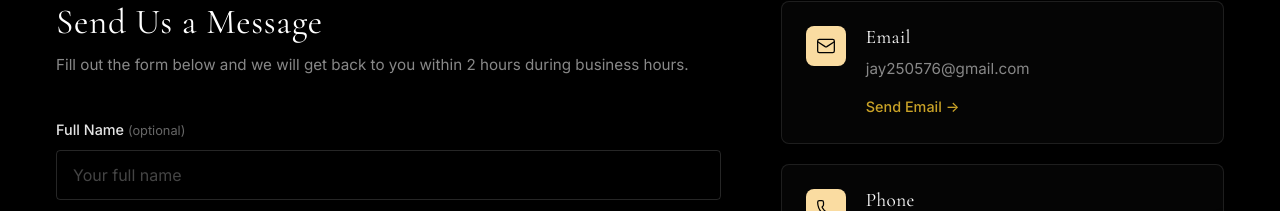
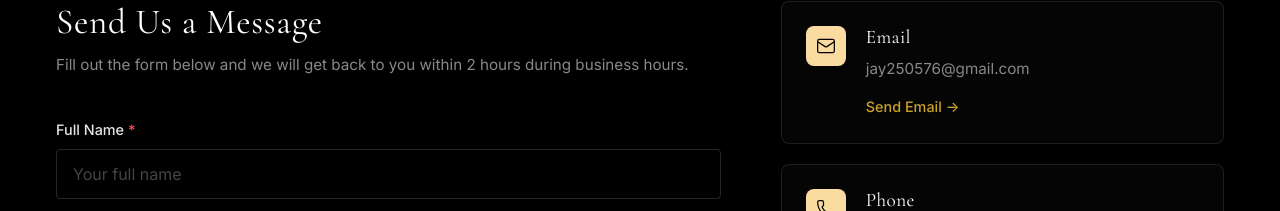
Before and after one commit to ritikakumawat2028/BJS, a React (Vite) app in the folder frontend/: page /contact in a window 1280 px wide. Shown: the part 508-719 px from the top of the page. Built offline with nearby package versions, Linux system fonts and the light colour scheme; no server answers.

Commit message:
Show user name for guest reviews and make full name mandatory in contact form

```diff
--- a/frontend/src/admin/pages/AdminReviewsPage.tsx
+++ b/frontend/src/admin/pages/AdminReviewsPage.tsx
@@ -79,7 +79,7 @@ const AdminReviewsPage: React.FC = () => {
                     <div>
                       <p style={{ color: 'var(--color-ivory)', fontWeight: 600, fontSize: '1.1rem' }}>{review.product.name}</p>
                       <p style={{ color: 'var(--color-text-secondary)', fontSize: '0.9rem' }}>
-                        By {review.user ? `${review.user.firstName} ${review.user.lastName} (${review.user.email})` : 'Guest'}
+                        By {review.user ? `${review.user.firstName} ${review.user.lastName} (${review.user.email})` : (review.title?.replace('Review by ', '') || 'Guest')}
                       </p>
                       {review.isVerifiedBuyer && <span style={{ color: 'var(--color-gold)', fontSize: '0.8rem' }}>✓ Verified Purchase</span>}
                     </div>
--- a/frontend/src/pages/ContactPage.tsx
+++ b/frontend/src/pages/ContactPage.tsx
@@ -74,8 +74,8 @@ const ContactPage: React.FC = () => {
 
             <form className="contact-form" onSubmit={handleSubmit}>
               <div className="form-group-full">
-                <label className="contact-label">Full Name <span className="text-muted">(optional)</span></label>
-                <input type="text" name="name" className="contact-input" value={formData.name} onChange={handleChange} placeholder="Your full name" />
+                <label className="contact-label">Full Name <span className="text-red">*</span></label>
+                <input type="text" name="name" className="contact-input" required value={formData.name} onChange={handleChange} placeholder="Your full name" />
               </div>
 
               <div className="form-row">
--- a/frontend/src/pages/HomePage.tsx
+++ b/frontend/src/pages/HomePage.tsx
@@ -308,7 +308,7 @@ const HomePage: React.FC = () => {
                     <div className="hp-testimonial__author">
                       {t.user?.avatar && <img src={t.user.avatar} alt={t.user.firstName || "Guest"} className="hp-testimonial__avatar" />}
                       <div>
-                        <span className="hp-testimonial__name">{t.user ? `${t.user.firstName} ${t.user.lastName}` : "Guest"}</span>
+                        <span className="hp-testimonial__name">{t.user ? `${t.user.firstName} ${t.user.lastName}` : (t.title?.replace('Review by ', '') || "Guest")}</span>
                         {t.location && <span className="hp-testimonial__location">{t.location}</span>}
                       </div>
                     </div>
```
Also changed, not shown: 101 other files (tests, documents, lock files or other folders).
